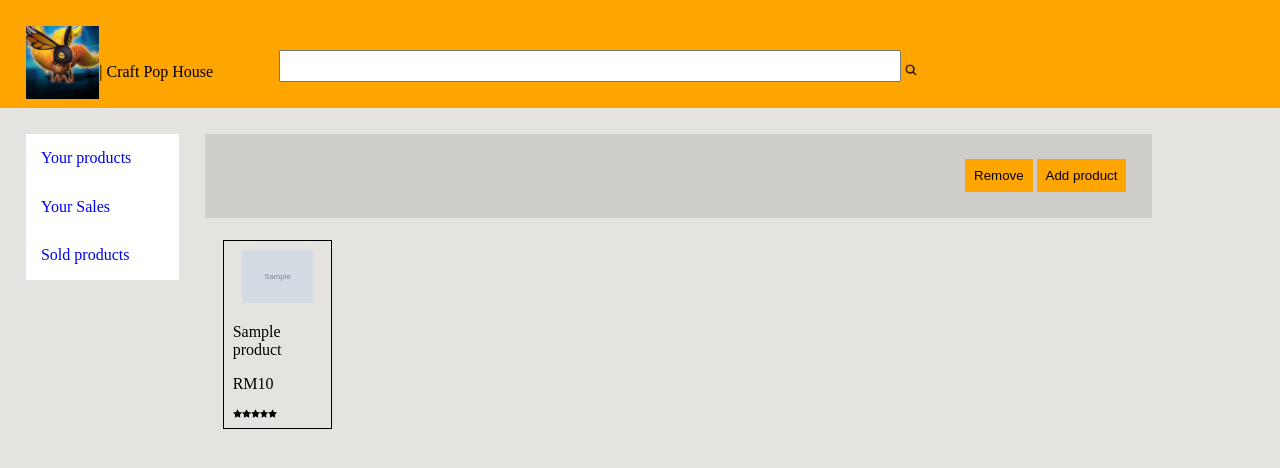
After one commit to JiaweiGit1999/Craft-Pop-House, a PHP site: page /sellingpage.php in a window 1280 px wide. The commit adds this page. Shown: the top 468 px of the page. Run offline with PHP 8.4, Linux system fonts and the light colour scheme; tables that the repository leaves empty or names only in its code hold one stand-in row (values such as "Sample post"); grey boxes marked "Sample" are stand-in pictures.

Commit message:
Add files via upload
Selling page + navigation bar

```diff
--- a/buyingpage.css
+++ b/buyingpage.css
@@ -20,7 +20,6 @@
 	margin-top : 2%;
 }
 #productdisplay{
-	float: clear;
 	width: 70%;
 	height: 100%;
 	text-align: center;
@@ -64,20 +63,34 @@
 	float: clear;
 }
 
+#sellersidenav{
+	background-color:white;
+	height: 40%;
+	margin:2%;
+	float:left;
+	display:inline;
+	overflow:hidden;
+	text-align:left;
+	width: 12%;
+}
+
+#sellermenuform{
+	width:100%;
+	float: right;
+	text-align: right;
+}
+
+#sellermenuform button{
+	padding: 1%;
+	background-color: orange;
+	border: none;
+}
+
 form{
 	width: 20%;
 	display: inline;
 	margin-left:3%;
 }
-
-.search_button {
-  background-color: white;
-  border: none;
-  color: black;
-  padding: 12px 16px;
-  font-size: 16px;
-  cursor: pointer;
- }
 
 .productcolumn{
 	float: clear;
@@ -90,7 +103,13 @@ form{
 	display: inline;
 	overflow: hidden;
 }
-
+.topmenu{
+	width:70%;
+	background-color: #CECDC9;
+	display:inline-block;
+	padding: 2%;
+	margin-top:2%;
+}
 .productimg{
 	width : 80%;
 	height : 80%;
@@ -113,6 +132,20 @@ form{
 	float: left;
 	display: inline;
 }
+
+.sellermenu{
+	padding: 10%;
+	display:block;
+}
+
+a:link{
+	text-decoration:none;
+}
+
+a:hover{
+	background-color:orange;
+}
+
 body{
 	margin: 0;
 	background-color: #E4E3DF;
--- /dev/null
+++ b/sellingpage.php
@@ -0,0 +1,75 @@
+<?php echo '
+<!DOCTYPE html>
+<html>
+<title>Craft Pop House</title>
+<meta charset="UTF-8">
+
+<link rel="stylesheet" type="text/css"href="buyingpage.css">
+<body>
+
+<header >
+	<img src="pic/logo.png" alt="logo" id="logo">
+	<div id="title"> | Craft Pop House</div>
+	<form>
+		<label for="searchbar"></label>
+		<input type="text" id="searchbar" name="searchbar">
+		<input type="image" src="pic/searchlogo.png" alt="searchlogo" id="searchlogo">
+	</form>
+</header>
+<div>
+
+</div>';
+$servername = "localhost";
+$username = "root";
+$password = "";
+$dbname = "dp2";
+
+// Create connection
+$conn = new mysqli($servername, $username, $password,$dbname);
+
+// Check connection
+if ($conn->connect_error) {
+    die("Connection failed: " . $conn->connect_error);
+}
+
+$sql = "SELECT name, price, quantity,img FROM products";
+$result = $conn->query($sql);
+
+
+echo'<div id="sellersidenav">
+		<a class="sellermenu" href="sellingpage.php">Your products</a>
+		<a class="sellermenu" href="sellingpage.php">Your Sales</a>
+		<a class="sellermenu" href="sellingpage.php">Sold products</a>
+	</div>
+	<div class="topmenu">
+		<form id="sellermenuform">
+			<button type="submit" value="Remove">Remove</button>
+			<button type="submit" value="Add Product">Add product</button>
+		</form>
+	</div>';
+
+echo'<div id="productdisplay">';
+if ($result->num_rows > 0) {
+    // output data of each row
+    while($row = $result->fetch_assoc()) {
+        echo '<div class="productcolumn">
+		<img src=' . $row["img"]. ' alt="testing" class="productimg">
+		<p class="productname">' . $row["name"] . '</p>
+		<p class="price"> RM' . $row["price"] . '</p>
+		<div class="stargroup">
+			<input type="image" src="pic/stars.png" alt="starslogo" class="starslogo">
+			<input type="image" src="pic/stars.png" alt="starslogo" class="starslogo">
+			<input type="image" src="pic/stars.png" alt="starslogo" class="starslogo">
+			<input type="image" src="pic/stars.png" alt="starslogo" class="starslogo">
+			<input type="image" src="pic/stars.png" alt="starslogo" class="starslogo">
+		</div>
+	</div>';
+    }
+} else {
+    echo "0 results";
+}
+$conn->close();
+
+echo'</div>
+</body>
+</html>';  ?>
```
